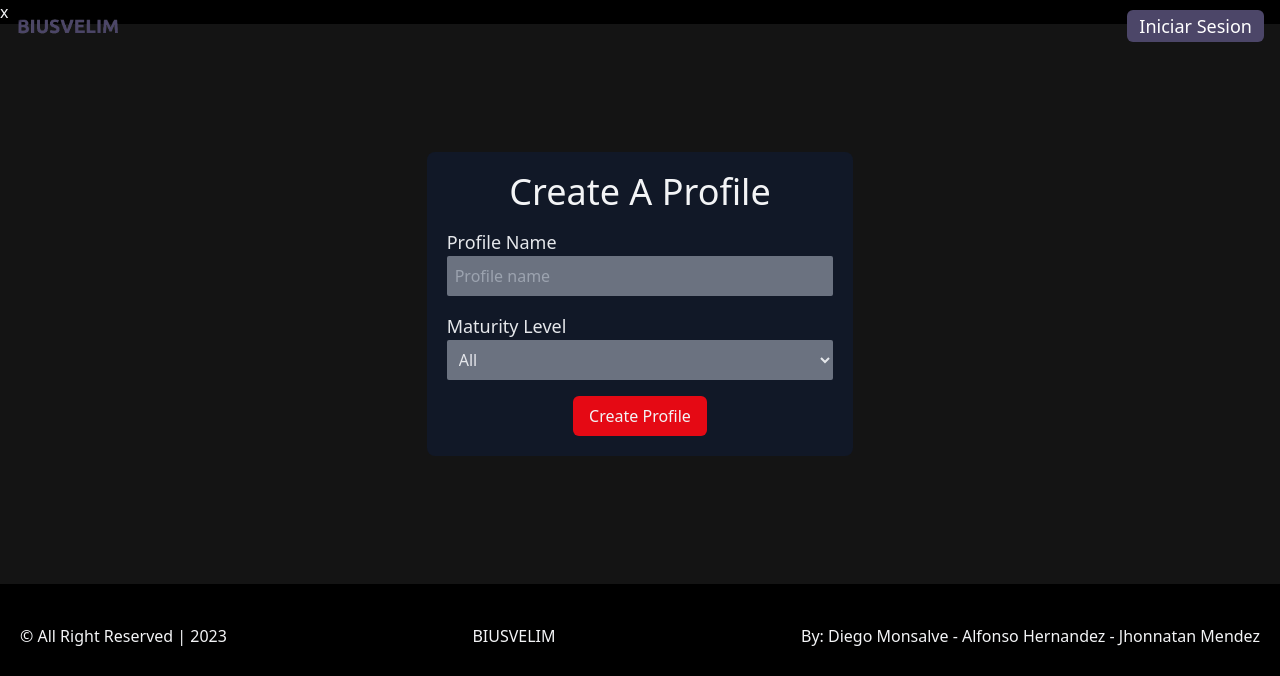
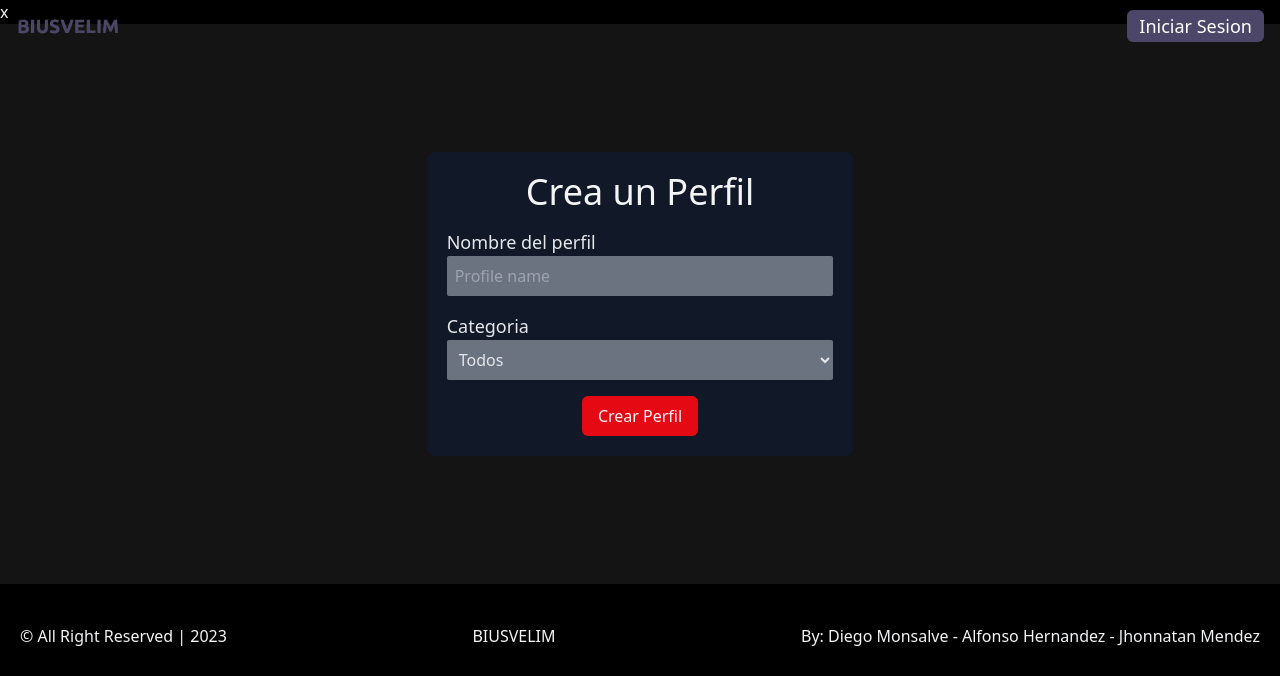
Before and after one commit to Mendel-ess/NPI-APP, a Django app: template templates/crearperfil.html in a window 1280 px wide. Shown: the top 676 px of the page. Run offline with Django 3.2, Linux system fonts and the light colour scheme; the template is opened without the code that fills it, so the values that code supplies are empty; some libraries are stand-ins or nearby versions.

Commit message:
cambiando templates

```diff
--- a/biusvelim/urls.py
+++ b/biusvelim/urls.py
@@ -1,5 +1,5 @@
 from django.urls import path
-from .views import Home, PerfilList, CrearPerfil, PeliculaList, DetallePelicula, RepoPeli
+from .views import Home, PerfilList, CrearPerfil, PeliculaList, DetallePelicula, RepoPeli, DescargarDocumentacion
 app_name = 'biusvelim'
 
 urlpatterns = [
@@ -9,4 +9,5 @@ urlpatterns = [
     path('ver/<str:perfil_id>/', PeliculaList.as_view(), name="pelicula_list"),
     path('ver/detalle/<str:pelicula_id>/', DetallePelicula.as_view(), name="detalle_pelicula"),
     path('ver/play/<str:pelicula_id>/', RepoPeli.as_view(), name="rep_pelicula"),
+    #path('download/<str:file_name>/', DescargarDocumentacion.as_view(), name='descarga'),
 ]
--- a/npi/settings.py
+++ b/npi/settings.py
@@ -145,6 +145,7 @@ MEDIA_URL = 'media/'
 MEDIA_ROOT = os.path.join(BASE_DIR, 'media')
 
 LOGIN_URL = 'login'
+LOGIN_REDIRECT_URL = 'biusvelim:Home'
 ACCOUNT_AUTHENTICATION_METHOD = 'email'
 ACCOUNT_EMAIL_REQUIRED = True
 ACCOUNT_EMAIL_VERIFICATION = 'none'
--- a/templates/base.html
+++ b/templates/base.html
@@ -18,11 +18,11 @@
 
         <div>
             {% if request.user.is_authenticated %}
-            <a href="#" class='bg-primary_purple py-1 px-3 text-white md:text-lg rounded-md'>
+            <a href="{% url 'account_logout' %}" class='bg-primary_purple py-1 px-3 text-white md:text-lg rounded-md'>
                 Cerrar sesion
             </a>
             {% else %}
-            <a href="#" class='bg-primary_purple py-1 px-3 text-white md:text-lg rounded-md'>
+            <a href="{% url 'account_login'%}" class='bg-primary_purple py-1 px-3 text-white md:text-lg rounded-md'>
                 Iniciar Sesion
             </a>
             {% endif %}
--- a/templates/crearperfil.html
+++ b/templates/crearperfil.html
@@ -6,26 +6,26 @@
         <div class="flex flex-wrap justify-center  w-10/12  md:w-6/12">
             <form class="w-full md:w-8/12 bg-gray-900 p-5 rounded-lg" method="POST">{% csrf_token %}
                 <h1 class="text-4xl text-center text-gray-100 font-medium">
-                    Create A Profile
+                    Crea un Perfil
                 </h1>
                 <div class="my-4">
                     <Label class='text-lg text-gray-200 font-medium mb-3'>
-                        Profile Name
+                        Nombre del perfil
                     </Label>
                     <input required class="p-2 bg-gray-500 rounded-sm text-gray-200 outline-none block w-full" type="text" name="name" id="id_name" placeholder="Profile name">
                 </div>
                 <div class="my-4">
                     <Label class='text-lg text-gray-200 font-medium mb-3'>
-                        Maturity Level
+                        Categoria
                     </Label>
                     <select class="p-2 bg-gray-500 rounded-sm text-gray-200 outline-none block w-full"  name="age_limit" id="id_age_limit" >
-                        <option value="All">All</option>
-                        <option value="Kids">Kids</option>
+                        <option value="All">Todos</option>
+                        <option value="Kids">Niños</option>
 
                     </select>
                 </div>
                 <div class="flex justify-center items-center">
-                    <button class="px-4 py-2 rounded-md outline-none bg-primary_red text-gray-100" type="submit">Create Profile</button>
+                    <button class="px-4 py-2 rounded-md outline-none bg-primary_red text-gray-100" type="submit">Crear Perfil</button>
                 </div>
             </form>
         </div>
```
Also changed, not shown: biusvelim/views.py (+14 -0 lines), templates/detallepelicula.html (+4 -4 lines), templates/index.html (+4 -4 lines), templates/peliculalista.html (+4 -9 lines), 1 other file.
